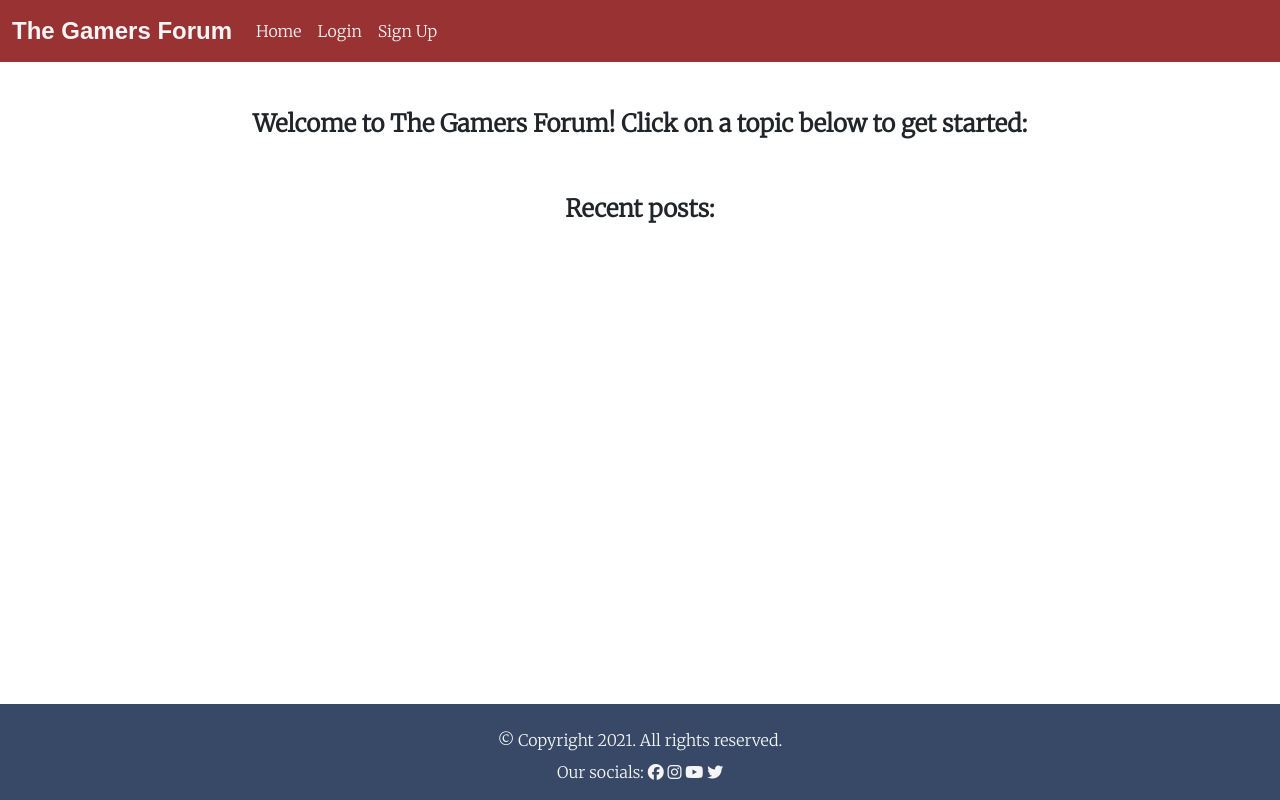
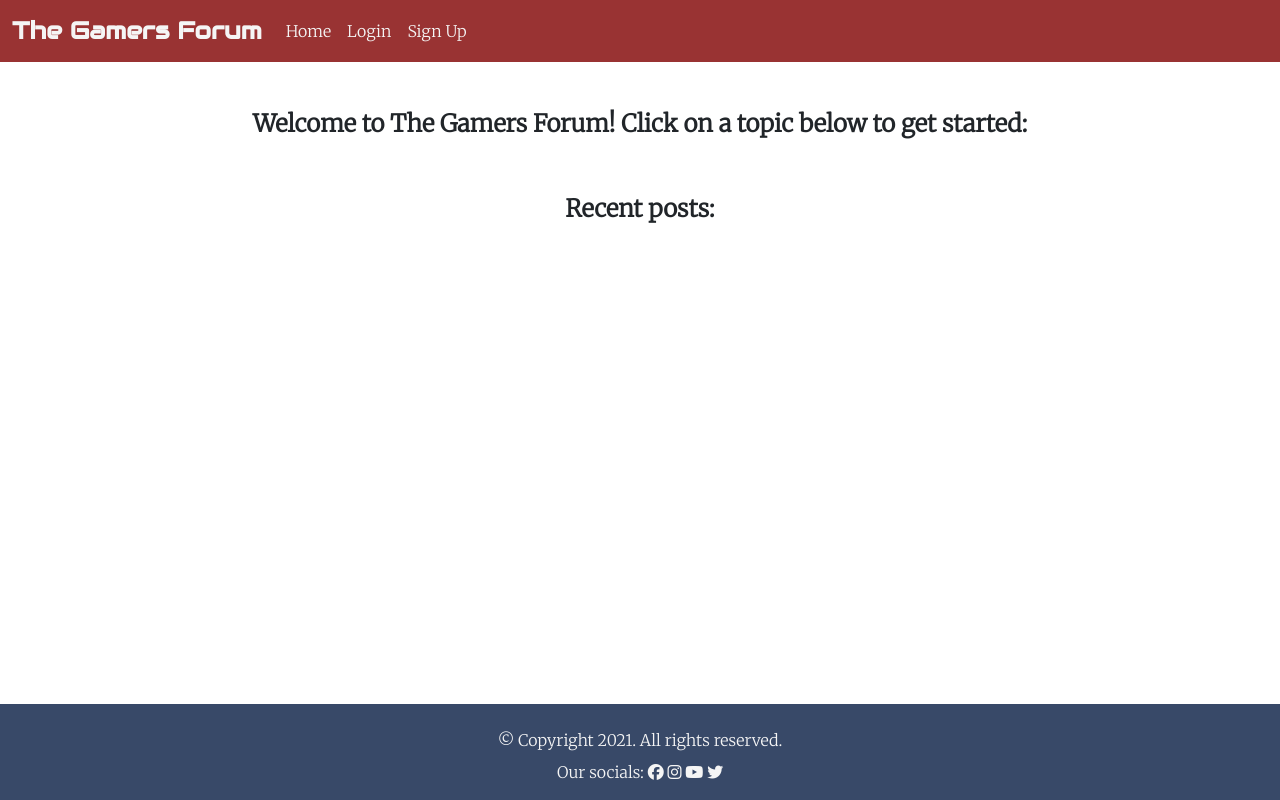
Before and after one commit to domsq/the-gamers-forum, a Django app: page / in a window 1280 px wide. Run offline with Django 3.2, Linux system fonts and the light colour scheme; data that the repository does not hold is empty; some libraries are stand-ins or nearby versions.

Commit message:
Adjust fonts and add box shadow to cards

```diff
--- a/static/css/style.css
+++ b/static/css/style.css
@@ -5,9 +5,8 @@
 }
 
 .navbar-brand {
-    font-family: 'Audiowide', sans-serif;
+    font-family: 'Audiowide', cursive;
     font-size: x-large;
-    font-weight: 900;
     color: whitesmoke !important;
 }
 
@@ -21,8 +20,7 @@
 }
 
 body {
-    font-family: 'Merriweather', sans-serif;
-    font-weight: 300;
+    font-family: 'Merriweather', serif;
 }
 
 a {
@@ -45,3 +43,13 @@ footer a:hover {
     background: #384968;
     color: whitesmoke;
 }
+
+/* Styling for card elements */
+
+.card {
+    box-shadow: rgba(149, 157, 165, 0.2) 0px 8px 24px;
+}
+
+.dark-font {
+    color: #384968;
+}
--- a/templates/base.html
+++ b/templates/base.html
@@ -7,7 +7,9 @@
     <meta http-equiv="X-UA-Compatible" content="IE=edge">
     <meta name="viewport" content="width=device-width, initial-scale=1.0">
     <title>The Gamers Forum</title>
-    <link href="https://fonts.googleapis.com/css2?family=Audiowide:wght@900&family=Merriweather:wght@300&display=swap" rel="stylesheet" />
+    <link rel="preconnect" href="https://fonts.googleapis.com">
+    <link rel="preconnect" href="https://fonts.gstatic.com" crossorigin>
+    <link href="https://fonts.googleapis.com/css2?family=Audiowide&family=Merriweather:wght@300&display=swap" rel="stylesheet">
     <link href="https://cdn.jsdelivr.net/npm/bootstrap@5.1.3/dist/css/bootstrap.min.css" rel="stylesheet" integrity="sha384-1BmE4kWBq78iYhFldvKuhfTAU6auU8tT94WrHftjDbrCEXSU1oBoqyl2QvZ6jIW3" crossorigin="anonymous">
     <script src="https://kit.fontawesome.com/ddf0e52b9b.js" crossorigin="anonymous"></script>
     <link rel="stylesheet" href="{% static 'css/style.css' %}">
--- a/templates/index.html
+++ b/templates/index.html
@@ -30,7 +30,7 @@
                     {% for post in posts %}
                     {% if forloop.counter <= 4 %}
                     <div class="card mb-2">
-                        <h5 class="card-header">{{ post.title }}</h5>
+                        <h5 class="card-header dark-font"><strong>{{ post.title }}</strong></h5>
                         <div class="card-body">
                             <p class="card-text">{{ post.body }}</p>
                         </div>
```
